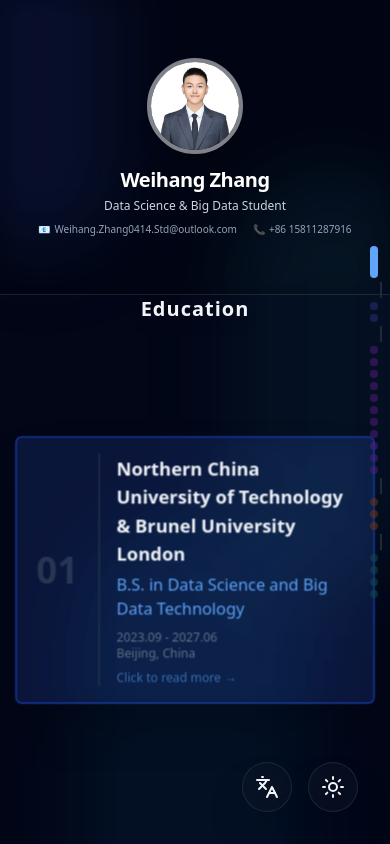
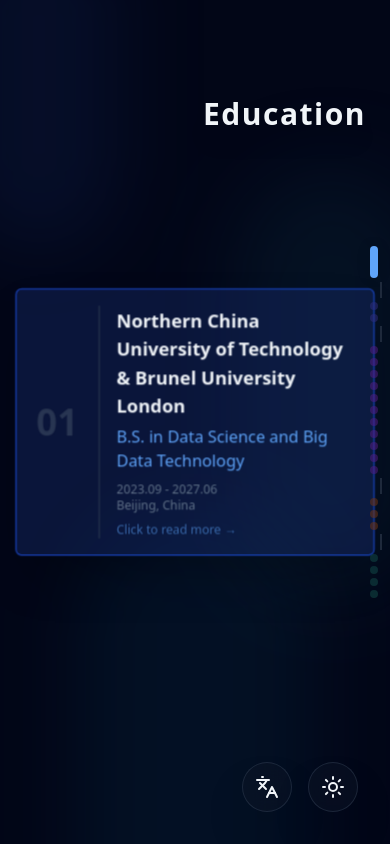
Before and after one commit to Weihang-Zhang0414/resume, a React (Vite) app: page / in a window 390 px wide. Built offline with nearby package versions, Linux system fonts and the light colour scheme.

Commit message:
Update portfolio content

```diff
--- a/src/pages/Home.tsx
+++ b/src/pages/Home.tsx
@@ -27,14 +27,10 @@
   const scrollAccumulator = useRef(0);
   const touchStart = useRef(0);
   const [isMobile, setIsMobile] = useState(false);
-  const [isPortrait, setIsPortrait] = useState(false);
 
   useEffect(() => {
     const checkMobile = () => {
-      const mobile = window.innerWidth < 768;
-      const portrait = window.innerHeight > window.innerWidth;
-      setIsMobile(mobile);
-      setIsPortrait(mobile && portrait);
+      setIsMobile(window.innerWidth < 768);
     };
     checkMobile();
     window.addEventListener('resize', checkMobile);
@@ -164,85 +160,77 @@
       </div>
 
       {/* Category Title */}
-      <div className={`absolute ${isPortrait ? 'top-[33%] mt-4' : 'top-16 md:top-24'} left-1/2 -translate-x-1/2 md:translate-x-0 md:left-auto md:right-10 z-30 w-full md:w-auto px-6 md:px-0`}>
+      <div className="absolute top-24 right-6 md:right-10 z-30">
         <AnimatePresence mode="wait">
           <motion.h2
             key={currentCategory}
-            initial={{ opacity: 0, y: -20 }}
-            animate={{ opacity: 1, y: 0 }}
-            exit={{ opacity: 0, y: 20 }}
-            transition={{ duration: 0.2 }}
-            className={`${isPortrait ? 'text-xl' : 'text-2xl sm:text-4xl md:text-5xl'} font-black text-slate-800 dark:text-slate-100 tracking-wider text-center md:text-right drop-shadow-lg`}
+            initial={{ opacity: 0, x: 20 }}
+            animate={{ opacity: 1, x: 0 }}
+            exit={{ opacity: 0, x: -20 }}
+            transition={{ duration: 0.4, ease: "easeOut" }}
+            className="text-3xl sm:text-4xl md:text-5xl font-black text-slate-800 dark:text-slate-100 tracking-wider text-right drop-shadow-xl"
           >
             {currentCategory}
           </motion.h2>
         </AnimatePresence>
       </div>
 
-      {/* Axis: Profile Photo (Top Header in Portrait) */}
-      <div
-        className={`absolute left-1/2 -translate-x-1/2 md:translate-x-0 md:left-[10%] lg:left-[15%] z-40 flex flex-col items-center justify-center transition-all duration-500
-          ${isPortrait
-            ? 'top-0 w-full h-[35vh] bg-white/20 dark:bg-black/20 backdrop-blur-md border-b border-white/10'
-            : 'top-[12%] md:top-1/2 md:-translate-y-1/2'}`}
-      >
+      {/* Axis: Profile Photo (Left side) */}
+      <div className="absolute left-[10%] lg:left-[15%] top-1/2 -translate-y-1/2 z-40 hidden md:flex flex-col items-center">
         <motion.div
-          className={`${isPortrait ? 'w-24 h-24' : 'w-24 h-24 sm:w-32 sm:h-32 md:w-64 md:h-64'} rounded-full overflow-hidden border-4 border-white/50 shadow-xl cursor-pointer relative group`}
+          className="w-48 h-48 lg:w-64 lg:h-64 rounded-full overflow-hidden border-4 border-white/50 shadow-2xl cursor-pointer relative group"
           onDoubleClick={handlePhotoDoubleClick}
           whileHover={{ scale: 1.05 }}
         >
           <img src={data.hero.avatarUrl.startsWith('http') ? data.hero.avatarUrl : `${import.meta.env.BASE_URL}${data.hero.avatarUrl.replace(/^\.?\//, '')}`} alt={data.hero.name[lang]} className="w-full h-full object-cover" />
         </motion.div>
-        <div className="mt-3 text-center px-4">
-          <h1 className={`${isPortrait ? 'text-xl' : 'text-lg sm:text-2xl md:text-3xl'} font-bold tracking-tight text-slate-900 dark:text-white drop-shadow-md`}>{data.hero.name[lang]}</h1>
-          <p className={`${isPortrait ? 'text-xs' : 'text-[10px] sm:text-sm'} text-slate-600 dark:text-slate-300 mt-1 font-medium drop-shadow-md`}>{data.hero.role[lang]}</p>
+        <div className="mt-6 text-center">
+          <h1 className="text-2xl lg:text-3xl font-bold tracking-tight text-slate-900 dark:text-white drop-shadow-md">{data.hero.name[lang]}</h1>
+          <p className="text-sm lg:text-base text-slate-600 dark:text-slate-300 mt-2 font-medium drop-shadow-md">{data.hero.role[lang]}</p>
 
-          <div className={`mt-2 flex ${isPortrait ? 'flex-wrap justify-center gap-x-4 gap-y-1' : 'flex-col gap-1'} text-[10px] sm:text-sm font-medium text-slate-500 dark:text-slate-400`}>
+          <div className="mt-4 flex flex-col gap-1 text-sm font-medium text-slate-500 dark:text-slate-400">
             {data.hero.visibility?.email !== false && (
-              <a href={`mailto:${data.hero.email}`} className="hover:text-blue-500 transition-colors flex items-center justify-center gap-1">
-                {isPortrait && <span>📧</span>} {data.hero.email}
-              </a>
+              <a href={`mailto:${data.hero.email}`} className="hover:text-blue-500 transition-colors">{data.hero.email}</a>
             )}
             {data.hero.visibility?.phone !== false && (
-              <span className="flex items-center justify-center gap-1">
-                {isPortrait && <span>📞</span>} {data.hero.phone}
-              </span>
+              <span>{data.hero.phone}</span>
             )}
+            <div className="mt-2 pt-2 border-t border-slate-200/50 dark:border-slate-800/50 flex flex-col gap-1 text-xs opacity-70">
+              {data.hero.visibility?.wechat !== false && <span>WC: {data.hero.wechat}</span>}
+              {data.hero.visibility?.instagram !== false && <span>IG: {data.hero.instagram}</span>}
+            </div>
           </div>
         </div>
       </div>
 
-      {/* Roulette Wheel - Bottom 2/3 on portrait */}
-      <div className={`absolute left-0 md:left-[40%] right-0 overflow-visible pointer-events-none transition-all duration-500
-        ${isPortrait ? 'bottom-0 h-[65vh]' : 'top-[45%] md:top-0 h-full md:bottom-0'}`}>
+      {/* Roulette Wheel - Centered on mobile, Left-offset on desktop */}
+      <div className="absolute inset-0 md:left-[35%] overflow-visible pointer-events-none">
         <div className="relative w-full h-full flex items-center justify-center md:justify-start">
           {items.map((item, index) => {
             const diff = index - activeIndex;
 
-            // Optimization: Don't render items too far away to improve performance
-            if (Math.abs(diff) > 4) return null;
+            // Render window optimization (+/- 3 items for maximum mobile FPS)
+            if (Math.abs(diff) > 3) return null;
 
             const currentActiveItem = items[activeIndex];
             const isSameCategory = item.type === currentActiveItem.type;
 
-            // Calculations for true circular layout
-            const R = isPortrait ? 220 : isMobile ? 300 : 600; // Tighter radius for portrait 2/3
-            const thetaDeg = diff * (isPortrait ? 18 : isMobile ? 12 : 22);
+            const R = isMobile ? 350 : 600;
+            const thetaDeg = diff * (isMobile ? 18 : 22);
             const thetaRad = thetaDeg * (Math.PI / 180);
 
-            // At diff=0, cos(0)=1, xOffset=0. As diff increases, cos<1, xOffset becomes negative (curves left)
             const xOffset = isMobile ? 0 : R * Math.cos(thetaRad) - R;
             const yOffset = R * Math.sin(thetaRad);
 
-            const scale = Math.max(1 - Math.abs(diff) * (isMobile ? 0.22 : 0.15), 0.75);
-            const rotateX = diff * -5;
+            const scale = Math.max(1 - Math.abs(diff) * (isMobile ? 0.18 : 0.15), 0.7);
+            const rotateX = diff * -8;
             const rotateZ = isMobile ? 0 : diff * 5;
 
             const isActive = diff === 0;
 
             let opacity = 0;
             if (isSameCategory) {
-              opacity = isActive ? 1 : Math.max(1 - Math.abs(diff) * (isMobile ? 0.5 : 0.4), 0.2);
+              opacity = isActive ? 1 : Math.max(1 - Math.abs(diff) * 0.45, 0.1);
             }
 
             // Render all items for smooth opacity transitions! Pointer events disabled if hidden
@@ -267,9 +255,10 @@
                   scale,
                   opacity,
                   rotateX,
-                  rotateZ
+                  rotateZ,
+                  z: isActive ? 50 : 0
                 }}
-                transition={{ type: 'spring', stiffness: 250, damping: 30 }}
+                transition={{ type: 'spring', stiffness: 180, damping: 28 }}
                 onClick={() => {
                   if (opacity === 0) return;
                   if (!isActive) {
@@ -278,7 +267,12 @@
                     setDetailItem(item);
                   }
                 }}
-                style={{ perspective: 1000 }}
+                style={{
+                  perspective: 1200,
+                  willChange: 'transform, opacity',
+                  backfaceVisibility: 'hidden',
+                  transformStyle: 'preserve-3d'
+                }}
               >
                 <div className={`relative overflow-hidden backdrop-blur-md p-4 sm:p-6 md:p-8 border transition-all duration-300 flex items-center gap-4 md:gap-6 ${shapeClass} ${isActive ? 'shadow-2xl scale-[1.02]' : 'hover:border-slate-400'}`}>
                   {/* Left Side Number */}
```
